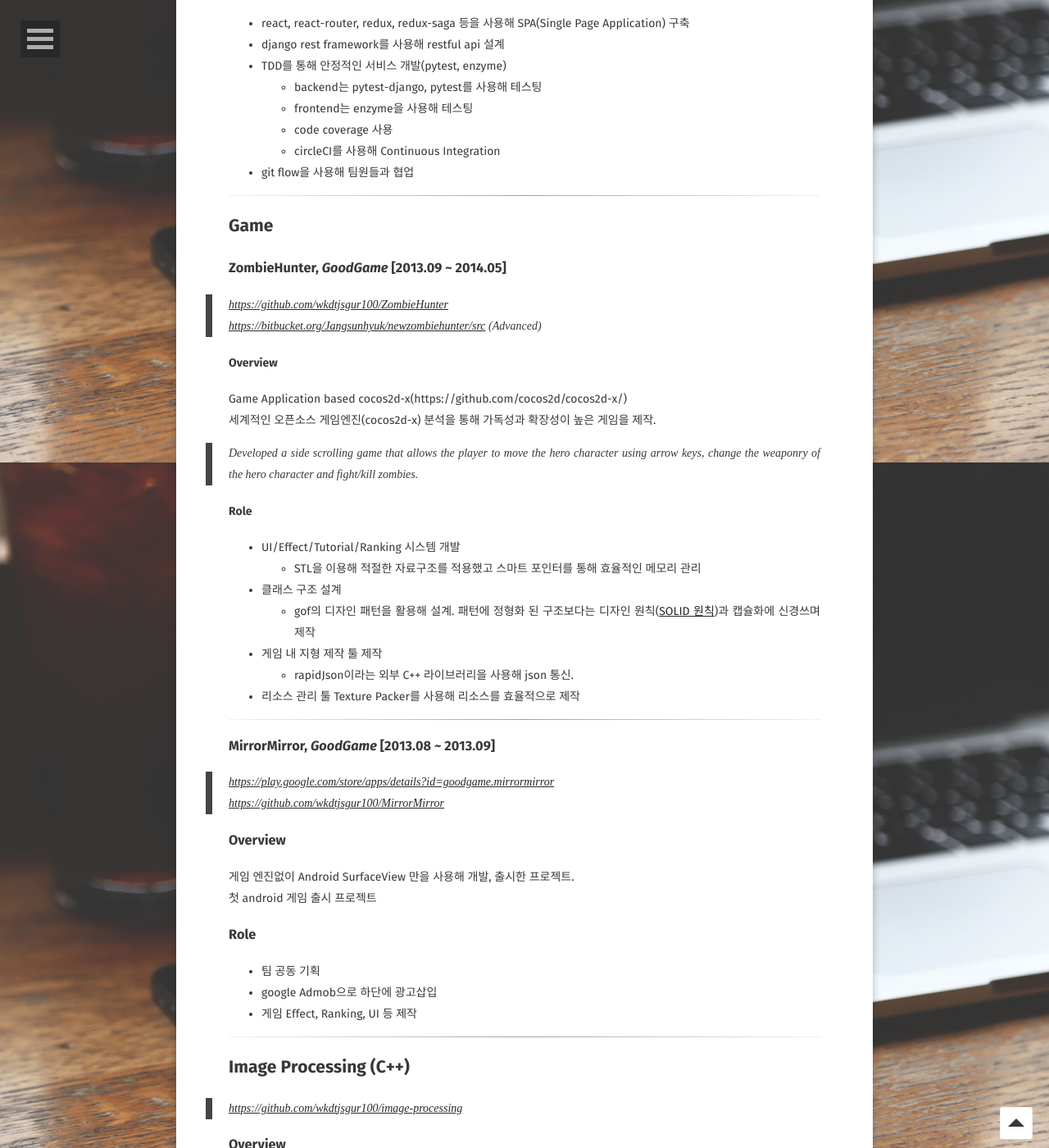
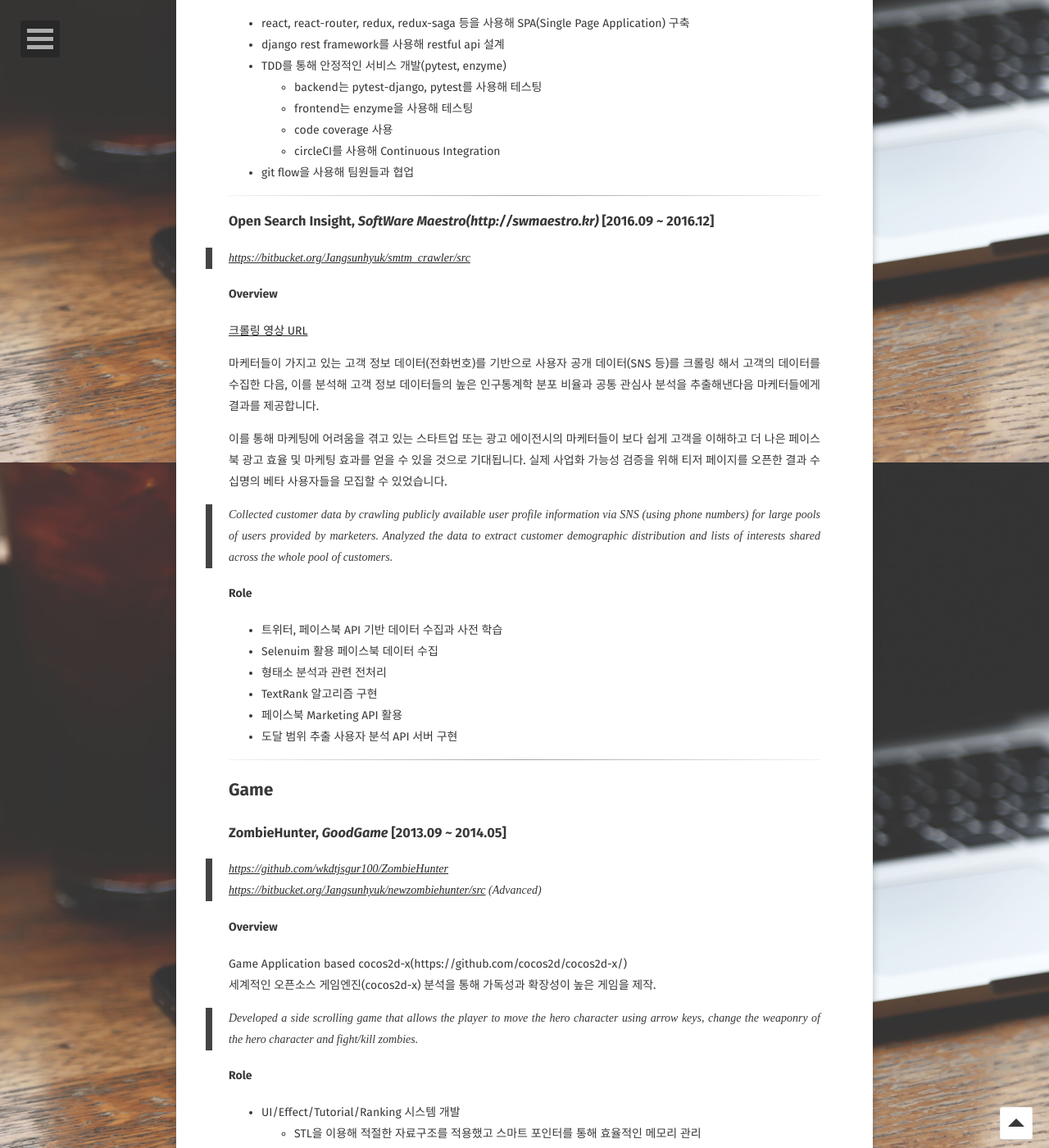
Before and after one commit to wkdtjsgur100/wkdtjsgur100.github.io, a Jekyll site: the page built from about/index.md, in a window 1280 px wide and 1400 px high, scrolled down 2136 px. Shown: the whole window at 82% size. Built offline with Jekyll 4.4.1, drawn with Linux system fonts in a browser that asks for light colours; some web fonts are replaced.

Commit message:
Recover about

```diff
--- a/about/index.md
+++ b/about/index.md
@@ -79,6 +79,30 @@ php, HTML, CSS, MySQL, JSP
     - circleCI를 사용해 Continuous Integration
 - git flow을 사용해 팀원들과 협업
 
+<hr>
+### Open Search Insight, *SoftWare Maestro(http://swmaestro.kr)* [2016.09 ~ 2016.12]
+
+> [https://bitbucket.org/Jangsunhyuk/smtm_crawler/src](https://bitbucket.org/Jangsunhyuk/smtm_crawler/src)
+
+#### Overview
+
+[크롤링 영상 URL](https://www.youtube.com/watch?v=NNAVqGQi1N4)
+
+마케터들이 가지고 있는 고객 정보 데이터(전화번호)를 기반으로 사용자 공개 데이터(SNS 등)를 크롤링 해서 고객의 데이터를 수집한 다음, 이를 분석해 고객 정보 데이터들의 높은 인구통계학 분포 비율과 공통 관심사 분석을 추출해낸다음 마케터들에게 결과를 제공합니다.
+
+이를 통해 마케팅에 어려움을 겪고 있는 스타트업 또는 광고 에이전시의 마케터들이 보다
+쉽게 고객을 이해하고 더 나은 페이스북 광고 효율 및 마케팅 효과를 얻을 수 있을 것으로 기대됩니다.
+실제 사업화 가능성 검증을 위해 티저 페이지를 오픈한 결과 수십명의 베타 사용자들을 모집할 수 있었습니다.
+
+> Collected customer data by crawling publicly available user profile information via SNS (using phone numbers) for large pools of users provided by marketers. Analyzed the data to extract customer demographic distribution and lists of interests shared across the whole pool of customers.
+
+#### Role
+- 트위터, 페이스북 API 기반 데이터 수집과 사전 학습
+- Selenuim 활용 페이스북 데이터 수집
+- 형태소 분석과 관련 전처리
+- TextRank 알고리즘 구현
+- 페이스북 Marketing API 활용
+- 도달 범위 추출 사용자 분석 API 서버 구현
 
 <hr>
 ## Game
```
